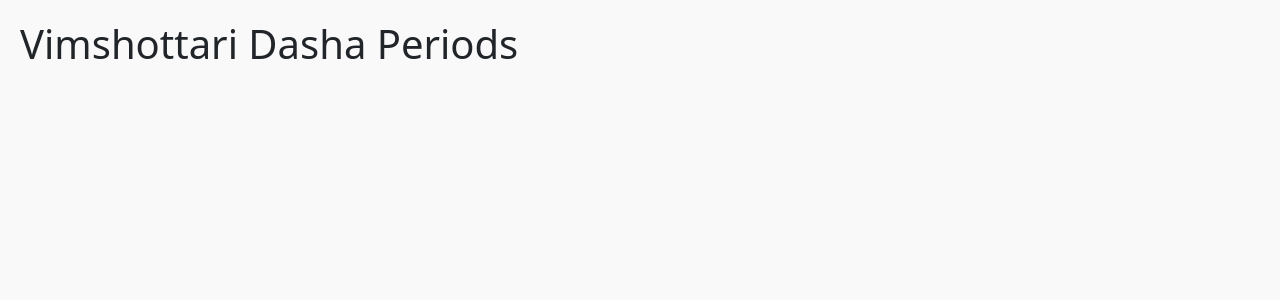
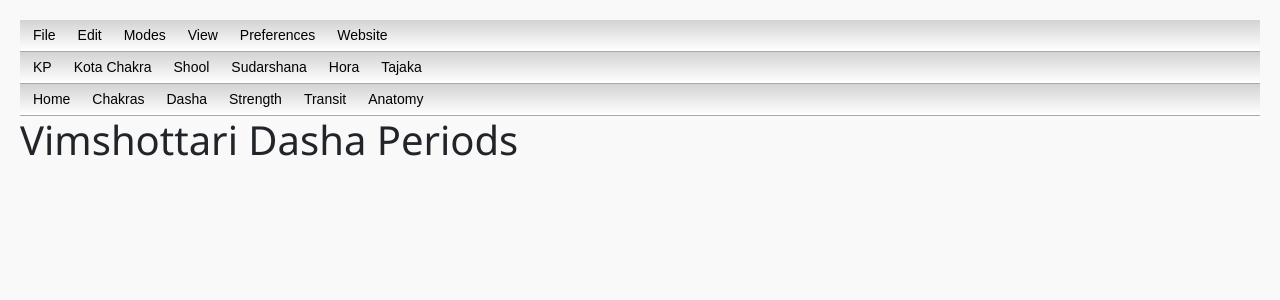
Before and after one commit to astronihar/Roga-Hora_Soft, a Flask app: page /dasha in a window 1280 px wide. Shown: the top 300 px of the page. Run offline with Flask 3, Linux system fonts and the light colour scheme.

Commit message:
updated-navbars:)Succ-/trans

```diff
--- /dev/null
+++ b/templates/base.html
@@ -0,0 +1,85 @@
+<!-- templates/base.html -->
+<!DOCTYPE html>
+<html lang="en">
+<head>
+  <meta charset="UTF-8" />
+  <title>{% block title %}AstroApp{% endblock %}</title>
+  <link href="https://cdn.jsdelivr.net/npm/bootstrap@5.3.2/dist/css/bootstrap.min.css" rel="stylesheet">
+  <style>
+    body {
+      margin: 0;
+      font-family: "Segoe UI", Tahoma, Geneva, Verdana, sans-serif;
+      background-color: #f5f5f5;
+      padding: 20px;
+    }
+
+    .navbar {
+      background: linear-gradient(to bottom, #d3d3d3, #ffffff);
+      border-bottom: 1px solid #aaa;
+      padding: 5px 10px;
+      font-size: 10px;
+    }
+
+    .navbar-layer {
+      display: flex;
+      gap: 8px;
+    }
+
+    .navbar-layer a {
+      text-decoration: none;
+      color: #000;
+      padding: 0px 3px;
+      margin-right: 8px;
+      font-family: sans-serif;
+      font-size: 14px;
+      background: none;
+    }
+
+    .navbar-layer a:hover {
+      color: #007bff;
+    }
+  </style>
+  {% block extra_styles %}{% endblock %}
+</head>
+<body>
+
+  <!-- NAVBAR LAYER 1 -->
+  <div class="navbar top-bar">
+    <div class="navbar-layer">
+      <a href="#">File</a>
+      <a href="#">Edit</a>
+      <a href="#">Modes</a>
+      <a href="#">View</a>
+      <a href="#">Preferences</a>
+      <a href="#">Website</a>
+    </div>
+  </div>
+
+  <!-- NAVBAR LAYER 2 -->
+  <div class="navbar mid-bar">
+    <div class="navbar-layer">
+      <a href="#">KP</a>
+      <a href="#">Kota Chakra</a>
+      <a href="#">Shool</a>
+      <a href="#">Sudarshana</a>
+      <a href="#">Hora</a>
+      <a href="#">Tajaka</a>
+    </div>
+  </div>
+
+  <!-- NAVBAR LAYER 3 -->
+  <div class="navbar bottom-bar">
+    <div class="navbar-layer">
+      <a href="/home">Home</a>
+      <a href="/chakras">Chakras</a>
+      <a href="/dasha">Dasha</a>
+      <a href="/strength">Strength</a>
+      <a href="/transit">Transit</a>
+      <a href="/anatomy">Anatomy</a>
+    </div>
+  </div>
+
+  {% block content %}{% endblock %}
+
+</body>
+</html>
--- a/templates/dasha.html
+++ b/templates/dasha.html
@@ -1,109 +1,8 @@
-<!-- <!DOCTYPE html>
-<html lang="en">
-<head>
-    <meta charset="UTF-8">
-    <title>Vimshottari Dasha</title>
-    <link href="https://cdn.jsdelivr.net/npm/bootstrap@5.3.2/dist/css/bootstrap.min.css" rel="stylesheet">
-    <style>
-        body {
-            background-color: #f9f9f9;
-            padding: 20px;
-        }
-        .dasha-card {
-            margin-bottom: 20px;
-        }
-        .dasha-card .card-body {
-            padding: 1rem;
-        }
-        .nested-level {
-            margin-left: 20px;
-        }
-        .dasha-title {
-            font-weight: bold;
-            color: #2c3e50;
-        }
-        .dasha-dates {
-            font-size: 0.9rem;
-            color: #555;
-        }
-        .card-header {
-            background-color: #343a40;
-            color: white;
-        }
-    </style>
-</head>
-<body>
-    <h1 class="mb-4">Vimshottari Dasha Periods</h1>
+{% extends "base.html" %}
 
-    {% for maha in dasha_data %}
-        <div class="card dasha-card">
-            <div class="card-header">
-                Mahadasha: {{ maha.mahadasha }}
-                <span class="dasha-dates">({{ maha.start.strftime('%d %b %Y') }} - {{ maha.end.strftime('%d %b %Y') }})</span>
-            </div>
-            <div class="card-body">
-                {% for antar in maha.antardashas %}
-                    <div class="nested-level">
-                        <div class="dasha-title">Antardasha: {{ antar.antardasha }}</div>
-                        <div class="dasha-dates">({{ antar.start.strftime('%d %b %Y') }} - {{ antar.end.strftime('%d %b %Y') }})</div>
+{% block title %}Vimshottari Dasha{% endblock %}
 
-                        {% for praty in antar.pratyantardashas %}
-                            <div class="nested-level">
-                                <div class="dasha-title">Pratyantardasha: {{ praty.pratyantardasha }}</div>
-                                <div class="dasha-dates">({{ praty.start.strftime('%d %b %Y') }} - {{ praty.end.strftime('%d %b %Y') }})</div>
-
-                                {% for sook in praty.sookshma %}
-                                    <div class="nested-level">
-                                        <div>Sookshmadasha: {{ sook.sookshmadasha }}</div>
-                                        <div class="dasha-dates">({{ sook.start.strftime('%d %b %Y') }} - {{ sook.end.strftime('%d %b %Y') }})</div>
-                                    </div>
-                                {% endfor %}
-                            </div>
-                        {% endfor %}
-                    </div>
-                {% endfor %}
-            </div>
-        </div>
-    {% endfor %}
-</body>
-</html> -->
-
-
-
-
-
-
-
-
-
-
-
-
-
-
-
-
-
-
-
-
-
-
-
-
-
-
-
-
-
-
-
-<!DOCTYPE html>
-<html lang="en">
-<head>
-    <meta charset="UTF-8">
-    <title>Vimshottari Dasha</title>
-    <link href="https://cdn.jsdelivr.net/npm/bootstrap@5.3.2/dist/css/bootstrap.min.css" rel="stylesheet">
+{% block content %}
 <style>
     body {
         background-color: #f9f9f9;
@@ -142,8 +41,7 @@
         padding: 1rem;
     }
 </style>
-</head>
-<body>
+
 <h1 class="mb-4">Vimshottari Dasha Periods</h1>
 
 {% for maha in dasha_data %}
@@ -176,5 +74,4 @@
         </div>
     </div>
 {% endfor %}
-</body>
-</html>
+{% endblock %}
```
Also changed, not shown: templates/anatomy.html (+9 -96 lines), templates/transit.html (+11 -11 lines). Lines whose indentation alone changed are shown as unchanged.
